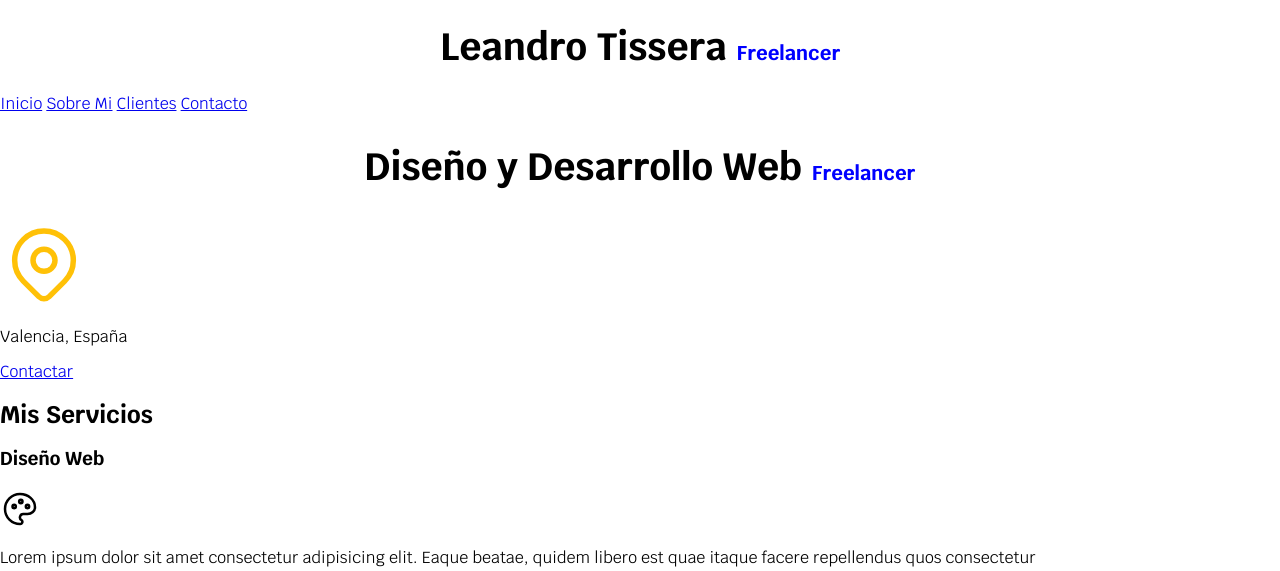
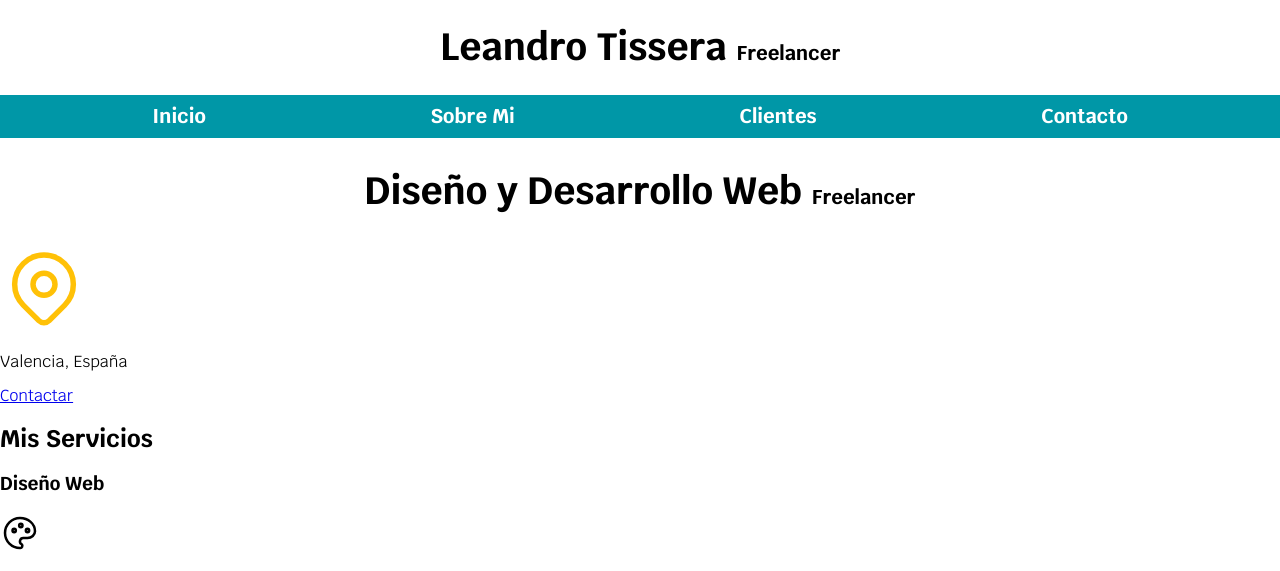
Before and after one commit to LeandroTissera/lt_0923_Web_Freelancer, a plain HTML site: page index.html in a window 1280 px wide. Shown: the top 571 px of the page. Drawn offline with Linux system fonts and the light colour scheme.

Commit message:
style: Genera diseño en la navbar, aplicando estilo hover y finaliza la misma.

```diff
--- a/css/styles.css
+++ b/css/styles.css
@@ -12,7 +12,7 @@ html {
 
 body {
    font-size: 16px;
-font-family:'Krub', sans-serif;
+   font-family: 'Krub', sans-serif;
 }
 
 .titulo {
@@ -24,5 +24,31 @@ font-weight: 600;
 
 .titulo span {
    font-size: 2rem;
-color: blue;
 }
+
+.contenedor {
+   width: 120rem;
+   margin: 0 auto;
+}
+
+.nav-bg {
+   background-color: var(--secundario);
+}
+
+.navegacion-principal {
+   display: flex;
+   justify-content: space-around;
+}
+
+.navegacion-principal a {
+   color: var(--blanco);
+   text-decoration: none;
+   font-size: 2rem;
+   font-weight: 700;
+   padding: 1rem;
+}
+
+.navegacion-principal a:hover {
+   background-color: var(--primario);
+   color: var(--oscuro);
+}
--- a/index.html
+++ b/index.html
@@ -19,12 +19,14 @@
     <h1 class="titulo">Leandro Tissera <span>Freelancer</span></h1>
   </header>
 
-  <nav>
+  <div class="nav-bg">
+  <nav class="navegacion-principal contenedor">
     <a href="#">Inicio</a>
     <a href="#">Sobre Mi</a>
     <a href="#">Clientes</a>
     <a href="#">Contacto</a>
   </nav>
+</div>
 
   <section>
     <h2 class="titulo">Diseño y Desarrollo Web <span>Freelancer</span></h2>
```
Lines whose indentation alone changed are shown as unchanged.
